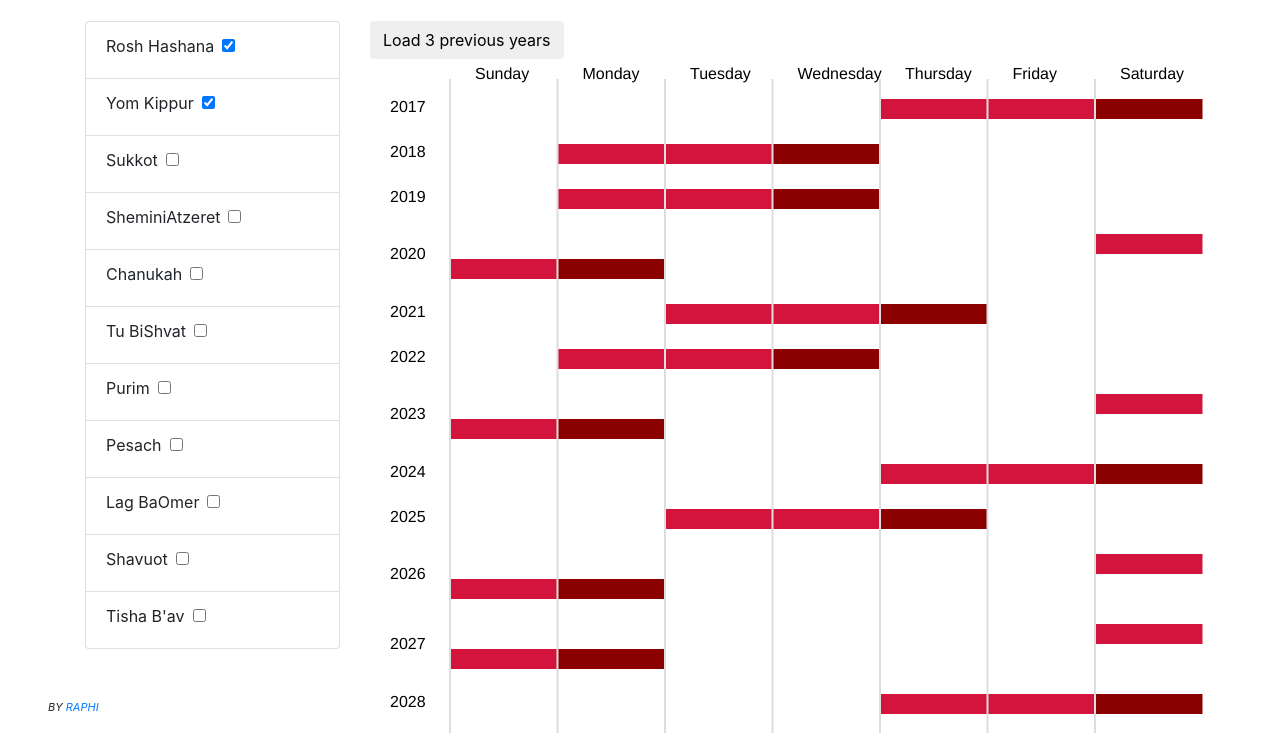
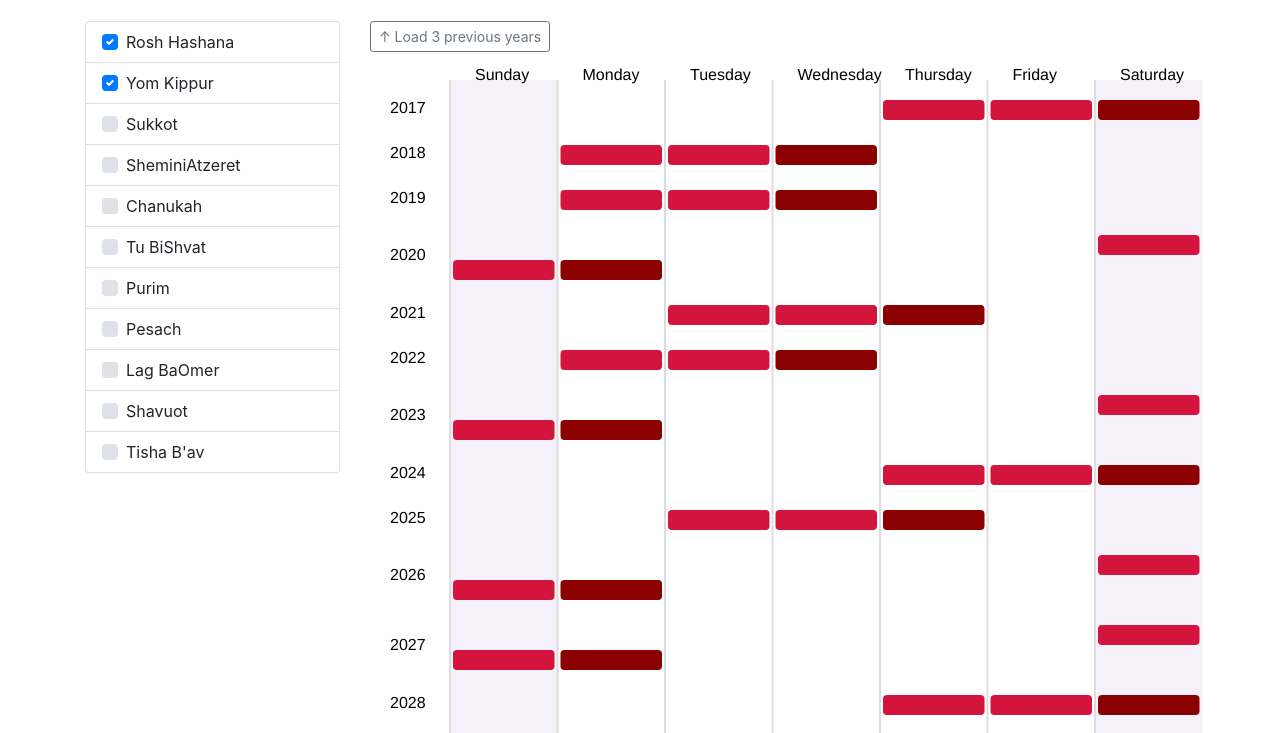
Before and after one commit to RaphiStein/ytdays, a website built with webpack: page index.html in a window 1280 px wide. Shown: the part 67-800 px from the top of the page. Built offline with nearby package versions, Linux system fonts and the light colour scheme.

Commit message:
quick ui tweaks

```diff
--- a/index.html
+++ b/index.html
@@ -74,7 +74,7 @@
 
       <div class="col-lg-9">
         <div class="row">
-          <div class="col-lg-12"><button id="previousyearsbtn" class="btn">Load 3 previous years</button></div>
+          <div class="col-lg-12"><button id="previousyearsbtn" class="btn btn-outline-secondary btn-sm mb-2">&uarr; Load 3 previous years</button></div>
           <div class="col-lg-12">
             <div id="calendar-area"></div>
           </div>
@@ -85,7 +85,7 @@
     <div class="row">
       <div class="col-lg-3 col-sm-12 col-md-12"></div>
       <div class="col-lg-9 mt-3">
-        <button id="followingyearsbtn" class="btn">Load next 3 years</button>
+        <button id="followingyearsbtn" class="btn btn-outline-secondary btn-sm">&darr; Load next 3 years</button>
       </div>
     </div>
   </div>
--- a/src/index.ts
+++ b/src/index.ts
@@ -104,13 +104,12 @@ let checkBoxArea = d3
   .enter()
   .append("li")
   .attr("class", "list-group-item")
-  .append("label")
-  .attr("for", (d, i) => "chkbox_" + minifyYTName(d))
-  .text((d: string) => {
-    return d;
-  })
+  .append("div")
+  .attr("class", "custom-control custom-checkbox");
+
+checkBoxArea
   .append("input")
-  .attr("class", "chkbox ml-2")
+  .attr("class", "chkbox custom-control-input")
   .attr("value", (d: string) => {
     return d;
   })
@@ -118,6 +117,14 @@ let checkBoxArea = d3
   .attr("type", "checkbox")
   .attr("checked", (ytName) => {
     return defaultCheckedYomTovs.indexOf(ytName) > -1 ? "true" : null;
+  });
+
+checkBoxArea
+  .append("label")
+  .attr("class", "custom-control-label")
+  .attr("for", (d, i) => "chkbox_" + minifyYTName(d))
+  .text((d: string) => {
+    return d;
   });
 
 d3.selectAll(".chkbox").on("change", () => {
@@ -132,6 +139,7 @@ var x = d3
   .range([0, constants.width]);
 
 const dayWidth = x.bandwidth();
+const BAR_PADDING = 3;
 
 function draw() {
   // append the svg object to the body of the page
@@ -282,14 +290,16 @@ function draw() {
     .transition()
     .duration(500)*/
     .attr("x", (dayObj: any) => {
-      return daysOfWeek.indexOf(dayObj.day) * dayWidth;
+      return daysOfWeek.indexOf(dayObj.day) * dayWidth + BAR_PADDING;
     })
     .attr("y", (d, i, j: any) => {
       return j[i].attributes["row-number-wrt-year"].value * constants.rowHeight;
     })
     // END ANIMATION
-    .attr("width", (i) => dayWidth)
+    .attr("width", (i) => dayWidth - BAR_PADDING * 2)
     .attr("height", 20)
+    .attr("rx", 4)
+    .attr("ry", 4)
     .style("fill", (dayObj: any) => constants.colors[dayObj.yomTov] || "#222")
     // TOOLTIP START
     .on("mouseover", function (d: any) {
@@ -349,6 +359,17 @@ const bars = yomTovObjects.selectAll()
     constants.margin.bottom * 2;
   svg_main.attr("height", calculatedFinalHeight);
 
+  // Shade the weekend columns behind everything else
+  ["Sunday", "Saturday"].forEach((day) => {
+    svg
+      .insert("rect", ":first-child")
+      .attr("class", "weekend-column")
+      .attr("x", daysOfWeek.indexOf(day) * dayWidth)
+      .attr("y", 0)
+      .attr("width", dayWidth)
+      .attr("height", calculatedFinalHeight);
+  });
+
   // Draw the day swimlanes
   svg
     .append("g")
--- a/styles/index.scss
+++ b/styles/index.scss
@@ -30,6 +30,21 @@ text {
 #calendar-area {
 }
 
+.weekend-column {
+  fill: #f4f1fa;
+}
+
+#new-checkboxes-area .list-group-item {
+  padding: 0.5rem 1rem;
+}
+
+#new-checkboxes-area .custom-control-label {
+  cursor: pointer;
+}
+
 footer {
+  margin-top: 2rem;
+  font-style: oblique;
+  font-variant: all-petite-caps;
   padding: 1rem 3rem;
 }
```
Also changed, not shown: PLAN.md (added, +1 -0 lines), styles/index.css, 1 other file.
